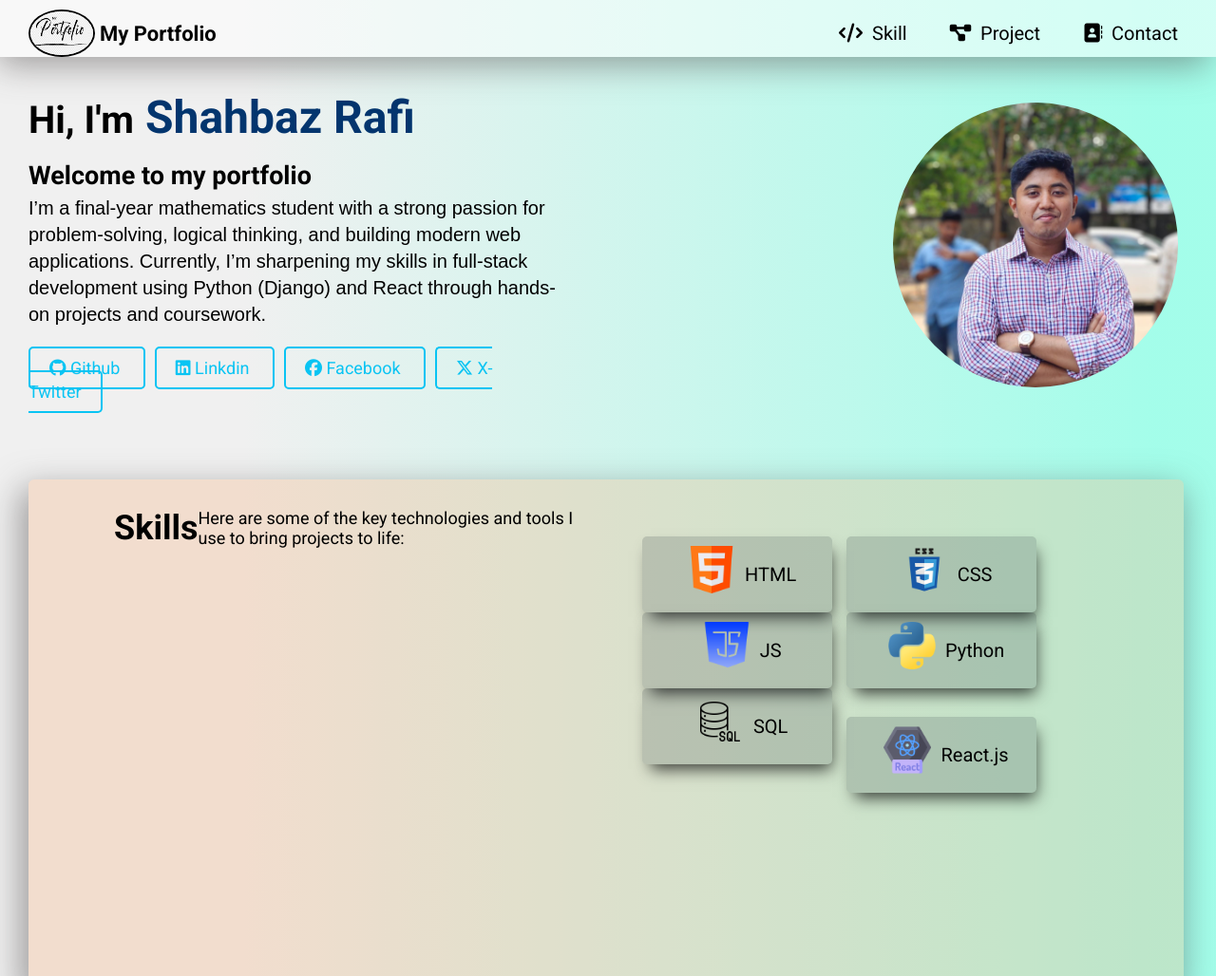
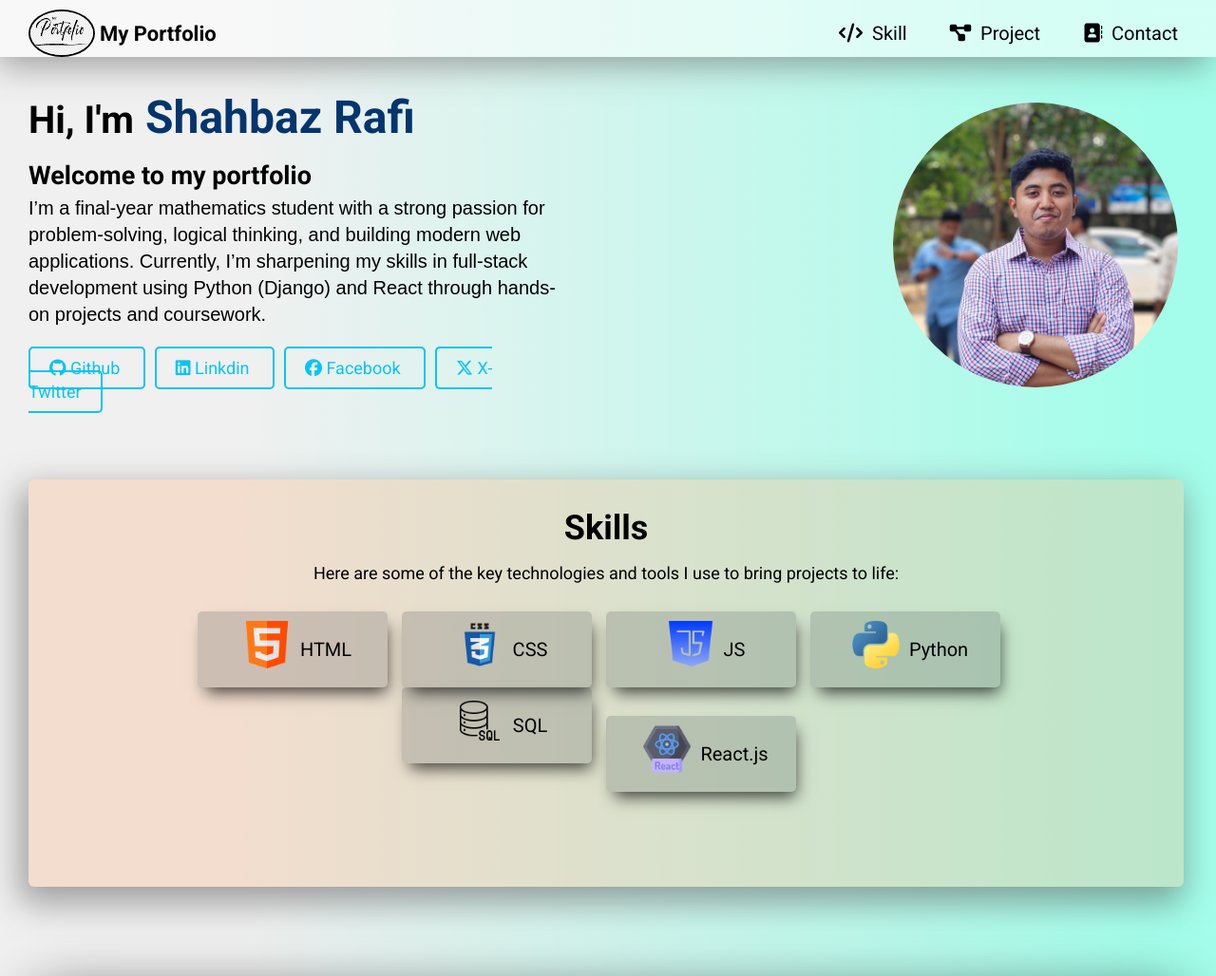
Before and after one commit to KSBMR/portfolio, a plain HTML site: page index.html in a window 1280 px wide. Shown: the top 1028 px of the page at 95% size. Drawn offline with Linux system fonts and the light colour scheme.

Commit message:
Update style.css

```diff
--- a/style.css
+++ b/style.css
@@ -180,10 +180,6 @@ nav .right span{
     background-color: rgba(243, 174, 125, 0.301);
     border-radius: 6px;
     box-shadow: -5px 13px 35px 4px rgba(79,76,76,0.5);
-
-
-    display: grid;
-    grid-template-columns: auto auto auto auto auto;
 }
 
 
```
